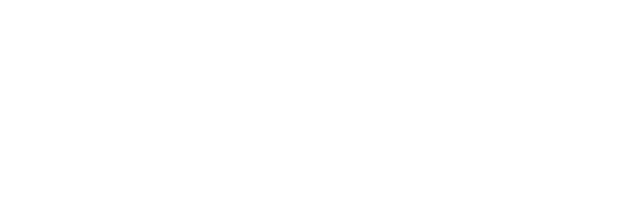
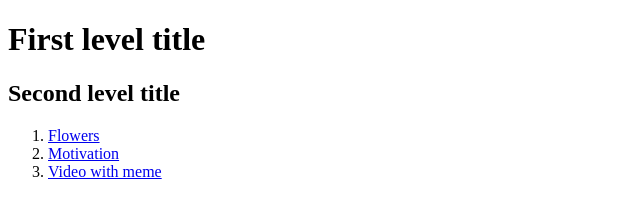
Before and after one commit to PolinaGuseva21/task-html, a website: page src/index.html in a window 1280 px wide. Shown: the whole page, without its empty margins (0-640 px from the left). Drawn offline with Linux system fonts and the light colour scheme.

Commit message:
Задание по HTML

```diff
--- a/src/index.html
+++ b/src/index.html
@@ -1,7 +1,16 @@
 <!DOCTYPE html>
 <html lang="en">
     <head>
+        <meta http-equiv="Contet-Type" content="text/html; charset=UTF-8" />
         <title>HTML</title>
     </head>
-    <body></body>
+    <body>
+        <h1>First level title</h1>
+        <h2>Second level title</h2>
+        <ol>
+            <li><a href="https://vk.com/cutest_devil">Flowers</a></li>
+            <li><a href="https://vk.com/cutest_devil">Motivation</a></li>
+            <li><a href="https://vk.com/cutest_devil">Video with meme</a></li>
+        </ol>
+    </body>
 </html>
```
